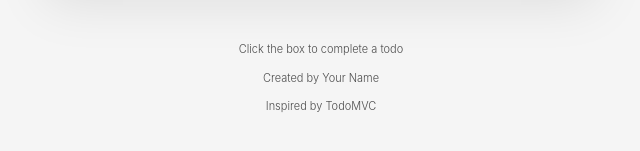
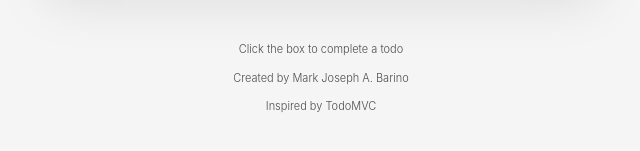
Before and after one commit to markjosephbarino-source/csit340-todomvc, a React (Vite) app: page / in a window 1280 px wide. Shown: the part 407-558 px from the top of the page, without its empty margins (319-959 px from the left). Built offline with nearby package versions, Linux system fonts and the light colour scheme.

Commit message:
chore: replace YOUR NAME with Mark Joseph A. Barino

```diff
--- a/src/App.jsx
+++ b/src/App.jsx
@@ -5,7 +5,7 @@ function App() {
   return (
     <div className="min-h-screen bg-[#f5f5f5] py-8 font-light text-[#111]">
       <Todos />
-      <Info name="Your Name" />
+      <Info name="Mark Joseph A. Barino" />
     </div>
   )
 }
```
